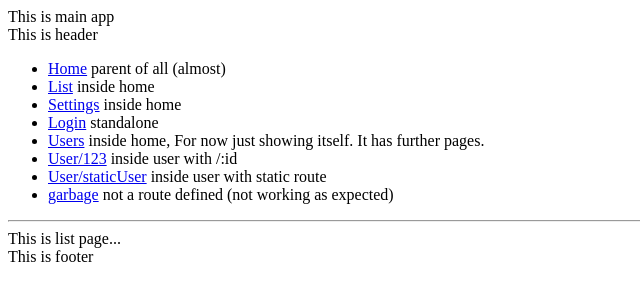
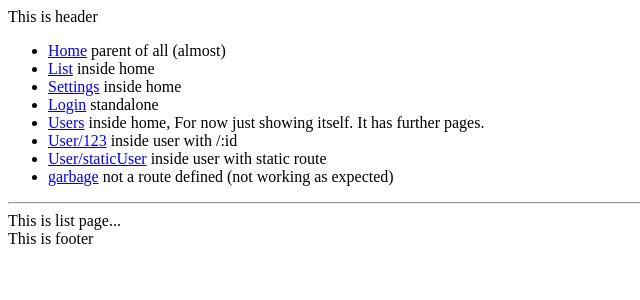
Before and after one commit to MasoodAhmad/rr, a React app: page /list in a window 1280 px wide. Shown: the top 300 px of the page, without its empty margins (0-640 px from the left). Built offline with nearby package versions, Linux system fonts and the light colour scheme.

Commit message:
Refactored nested routes with RouterContainer

```diff
--- a/src/components/mainApp.tsx
+++ b/src/components/mainApp.tsx
@@ -1,14 +1,16 @@
 import {Header} from './header'
 import {Footer} from './footer'
+import {Route} from "react-router-dom";
+import * as React from 'react'
 
-export const MainApp = (props) => (
-  <div>This is main app
-    <Header/>
-    {' '}
-    <div>{props.children}</div>
-    <Footer/>
-  </div>
-)
+export const MainApp = ({ component, ...rest }) => (
+    <div>
+      {/*<Header />*/}
+      {/*<Route {...rest} render={ () => React.createElement(component) } />*/}
+      {/*<Footer />*/}
+    </div>
+  )
+
 
 // need header in all the app. Header also has main menu
 // here the list or settings componenet should load
--- a/src/routes.tsx
+++ b/src/routes.tsx
@@ -7,27 +7,68 @@ import {MainApp} from "./components/mainApp";
 import {Login} from "./components/login";
 import {PageNotFound} from './components/pageNotFound'
 import {User, UserID, UserStatic} from "./components/User";
+import {Header} from "./components/header";
+import {Footer} from "./components/footer";
 
 
-export const Routes = () => (
-  <Router>
-    <div>
-      <Switch>
-        <Route exact path="/login" component={Login}/>
-        <MainApp>
-          <Route path="/list" component={List}/>
-          <Route path="/settings" component={Settings}/>
+// export const Routes = () => (
+  {/*<Router>*/}
+    {/*<div>*/}
+      {/*<Switch>*/}
+        {/*<Route exact path="/login" component={Login}/>*/}
+        {/*<MainApp>*/}
+          {/*<Route path="/list" component={List}/>*/}
+          {/*<Route path="/settings" component={Settings}/>*/}
+          {/*<Switch>*/}
+            {/*<User path="/user" >*/}
+              {/*<Switch>*/}
+                {/*<Route exact path="/user/staticUser" component={UserStatic} />*/}
+                {/*<Route exact path="/user/:id" component={UserID} />*/}
+              {/*</Switch>*/}
+            {/*</User>*/}
+          {/*</Switch>*/}
+        {/*</MainApp>*/}
+        {/*<Route path="*" component={PageNotFound}/>*/}
+      {/*</Switch>*/}
+    {/*</div>*/}
+  {/*</Router>*/}
+{/*)*/}
+
+// class App extends Component {
+//   render() {
+//
+//     const Header = () => <h1>My header</h1>;
+//     const Footer = () => <h2>My footer</h2>;
+//     const Login = () => <p>Login Component</p>;
+//     const Home = () => <p>Home Page</p>;
+//     const List = () => <p>List Page</p>;
+//     const Settings = () => <p>Settings Page</p>;
+//     const PageNotFound = () => <h1>Uh oh, not found!</h1>;
+//
+    const MainAppContainer = ({ component, ...rest }) => {
+      return (
+        <div>
+          <Header />
+          <Route {...rest} render={component} />
+          <Footer />
+        </div>
+      );
+    };
+//
+    export const Routes = () => (
+      <Router>
+        <div>
           <Switch>
-            <User path="/user" >
-              <Switch>
-                <Route exact path="/user/staticUser" component={UserStatic} />
-                <Route exact path="/user/:id" component={UserID} />
-              </Switch>
-            </User>
+            <Route exact path="/login" component={Login} />
+            <MainAppContainer exact path="/" component={MainApp} />
+            <MainAppContainer path="/list" component={List} />
+            <MainAppContainer path="/settings" component={Settings} />
+            <Route path="*" component={PageNotFound} />
           </Switch>
-        </MainApp>
-        <Route path="*" component={PageNotFound}/>
-      </Switch>
-    </div>
-  </Router>
-)
+        </div>
+      </Router>
+    );
+//   }
+// }
+//
+// export default App;
```
